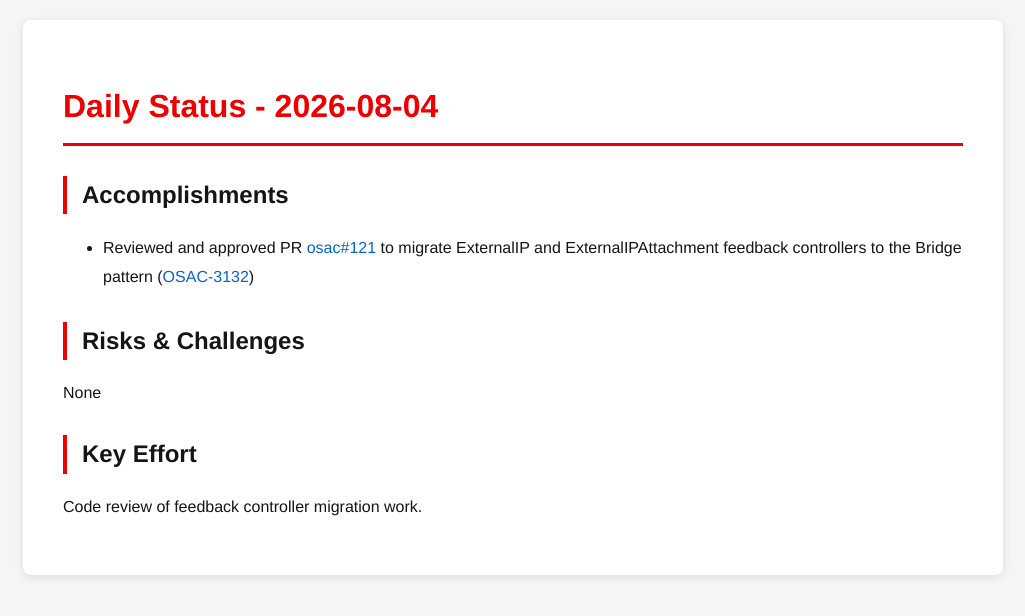
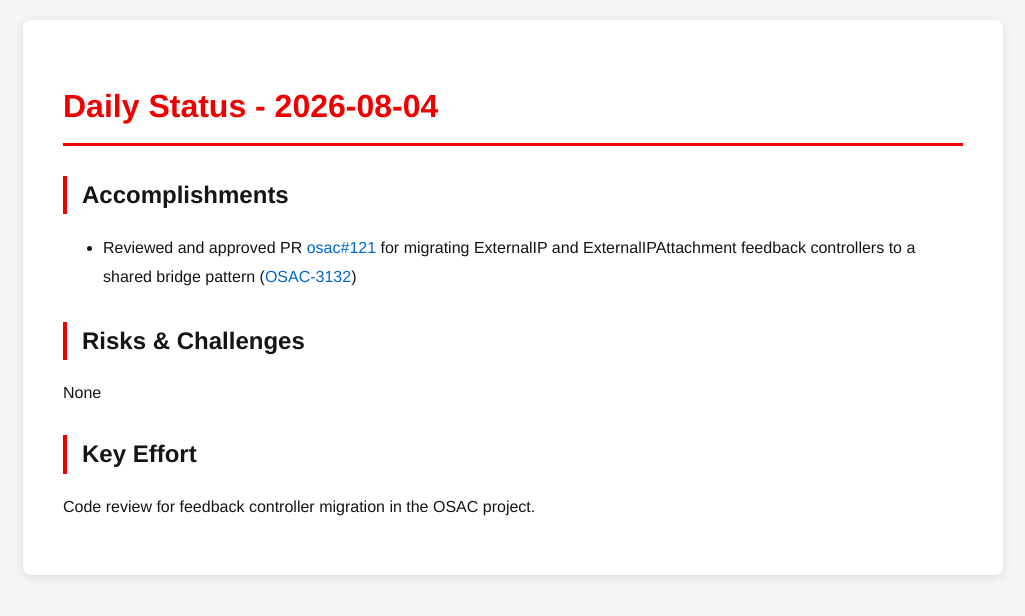
Before and after one commit to tzvatot/daily-status, a Jekyll site: the page built from 2026-08-04.md, in a window 1280 px wide. Shown: the top 616 px of the page, without its empty margins (127-1152 px from the left). Built offline with Jekyll 4.4.1, drawn with Linux system fonts in a browser that asks for light colours.

Commit message:
Daily status update - 2026-08-04

```diff
--- a/2026-08-04.md
+++ b/2026-08-04.md
@@ -7,10 +7,10 @@
 # Daily Status - 2026-08-04
 
 ## Accomplishments
-- Reviewed and approved PR [osac#121](https://github.com/osac-project/osac/pull/121) to migrate ExternalIP and ExternalIPAttachment feedback controllers to the Bridge pattern ([OSAC-3132](https://redhat.atlassian.net/browse/OSAC-3132))
+- Reviewed and approved PR [osac#121](https://github.com/osac-project/osac/pull/121) for migrating ExternalIP and ExternalIPAttachment feedback controllers to a shared bridge pattern ([OSAC-3132](https://redhat.atlassian.net/browse/OSAC-3132))
 
 ## Risks & Challenges
 None
 
 ## Key Effort
-Code review of feedback controller migration work.
+Code review for feedback controller migration in the OSAC project.
```
